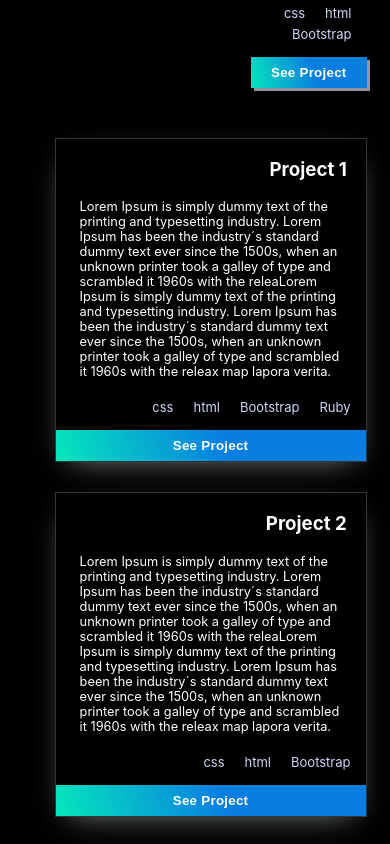
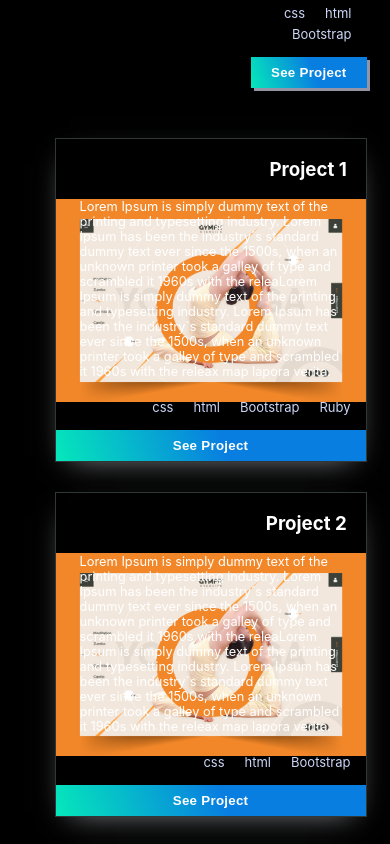
Before and after one commit to Alexr16/React-Portfolio, a React (Create React App) app: page / in a window 390 px wide. Shown: the part 900-1744 px from the top of the page. Built offline with nearby package versions, Linux system fonts and the light colour scheme.

Commit message:
Add media query condition

```diff
--- a/src/components/ProjectCard.jsx
+++ b/src/components/ProjectCard.jsx
@@ -20,7 +20,7 @@ const ProjectCard = (prop) => {
   };
 
   const hover = {
-    backgroundImage: isHovering ? `url(${project.image})` : '',
+    backgroundImage: isHovering || (window.innerWidth < 769) ? `url(${project.image})` : '',
     backgroundRepeat: 'no-repeat',
     backgroundPosition: 'center',
     backgroundSize: 'contain',
```
